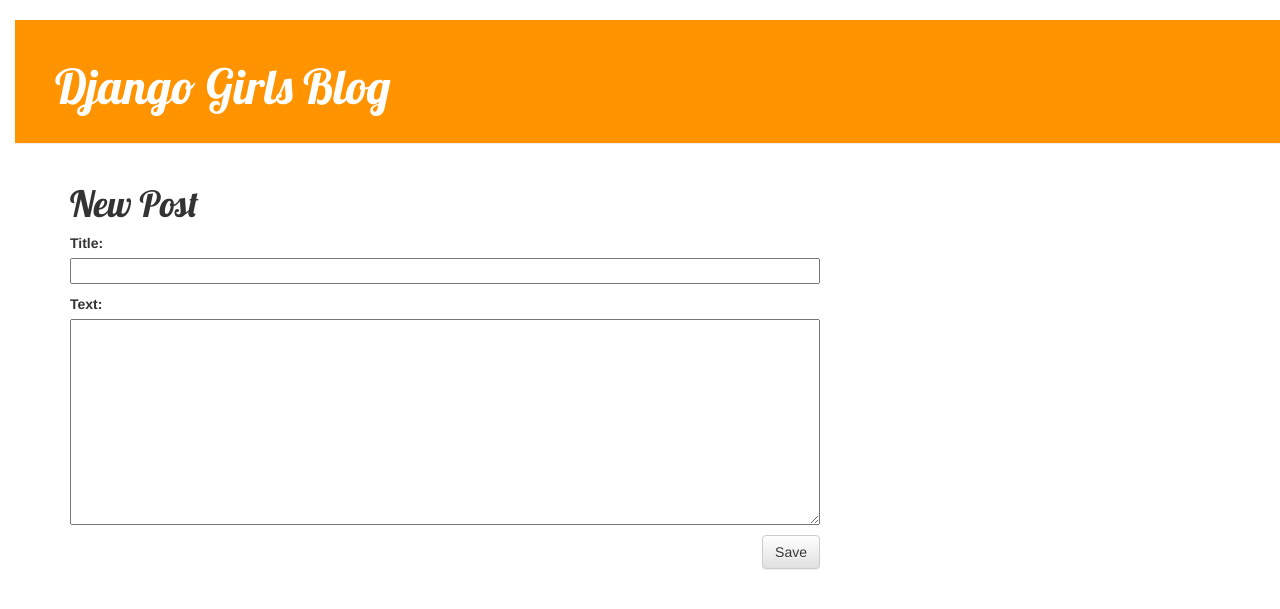
After one commit to UteKoytek/my-first-blog, a Django app: page /post/new/ in a window 1280 px wide. The commit adds this page. Shown: the top 609 px of the page. Run offline with Django 3.2, Linux system fonts and the light colour scheme; some libraries are stand-ins or nearby versions.

Commit message:
Added views to create/edit blog post inside the site

```diff
--- /dev/null
+++ b/blog/forms.py
@@ -0,0 +1,8 @@
+from django import forms
+from .models import Post
+
+class PostForm(forms.ModelForm):
+
+	class Meta:
+		model = Post
+		fields = ('title', 'text',)
--- a/blog/static/css/blog.css
+++ b/blog/static/css/blog.css
@@ -3,11 +3,11 @@ h1 a {
     font-family: 'Lobster';
 }
 body {
-    padding-left: 15px;
+    padding-left:15px;
 }
 .page-header {
     background-color: #ff9400;
-    margin-top: 0;
+    margin-top: 20px;
     padding: 20px 20px 20px 40px;
 }
 
--- a/blog/templates/blog/base.html
+++ b/blog/templates/blog/base.html
@@ -11,6 +11,9 @@
 
    <body>
     <div class="page-header">
+    {% if user.is_authenticated %}
+	<a href="{% url 'post_new' %}" class="top-menu"><span class="glyphicon glyphicon-plus"></span></a>
+    {% endif %}
         <h1><a href="/">Django Girls Blog</a></h1>
     </div>
     <div class="content container">
--- a/blog/templates/blog/post_detail.html
+++ b/blog/templates/blog/post_detail.html
@@ -7,6 +7,9 @@
                 {{ post.published_date }}
             </div>
         {% endif %}
+    {% if user.is_authenticated %}
+	<a class="btn btn-default" href="{%url 'post_edit' pk=post.pk %}"><span class="glyphicon glyphicon-pencil"></span></a>
+    {% endif %}
         <h1>{{ post.title }}</h1>
         <p>{{ post.text|linebreaksbr }}</p>
     </div>
--- /dev/null
+++ b/blog/templates/blog/post_edit.html
@@ -0,0 +1,9 @@
+{% extends 'blog/base.html' %}
+
+{% block content %}
+        <h1>New Post</h1>
+        <form method="POST" class="post-form">{% csrf_token %}
+        {{ form.as_p }}
+	<button type="submit" class="save btn btn-default">Save</button>
+	</form>
+{% endblock %}
--- a/blog/urls.py
+++ b/blog/urls.py
@@ -4,4 +4,6 @@ from . import views
 urlpatterns = [
     url(r'^$', views.post_list, name='post_list'),
     url(r'^post/(?P<pk>\d+)/$', views.post_detail, name='post_detail'),
+    url(r'^post/new/$', views.post_new, name='post_new'),
+    url(r'^post/(?P<pk>\d+)/edit/$', views.post_edit, name='post_edit'),
 ]
--- a/blog/views.py
+++ b/blog/views.py
@@ -1,6 +1,8 @@
+from django.shortcuts import redirect
 from django.shortcuts import render, get_object_or_404
 from django.utils import timezone
 from .models import Post
+from .forms import PostForm
 
 # Create your views here.
 
@@ -11,3 +13,32 @@ def post_list(request):
 def post_detail(request, pk):
    post = get_object_or_404(Post, pk=pk)
    return render(request, 'blog/post_detail.html', {'post': post})
+
+def post_new(request):
+   if request.method == "POST":
+        form = PostForm(request.POST)
+        if form.is_valid():
+           post = form.save(commit=False)
+           post.author = request.user
+           post.published_date = timezone.now()
+           post.save()
+           return redirect('post_detail', pk=post.pk)
+   else:
+        form = PostForm()
+
+   return render(request, 'blog/post_edit.html', {'form':form})
+
+def post_edit(request, pk):
+    post = get_object_or_404(Post, pk=pk)
+    if request.method == "POST":
+       form = PostForm(request.POST, instance=post)
+       if form.is_valid():
+          post = form.save(commit=False)
+          post.author = request.user
+          post.published_date = timezone.now()
+          post_save()
+          return redirect('post_detail', pk=post.pk)
+    else:
+       form = PostForm(instance=post)
+
+    return render(request, 'blog/post_edit.html', {'form':form})
```
